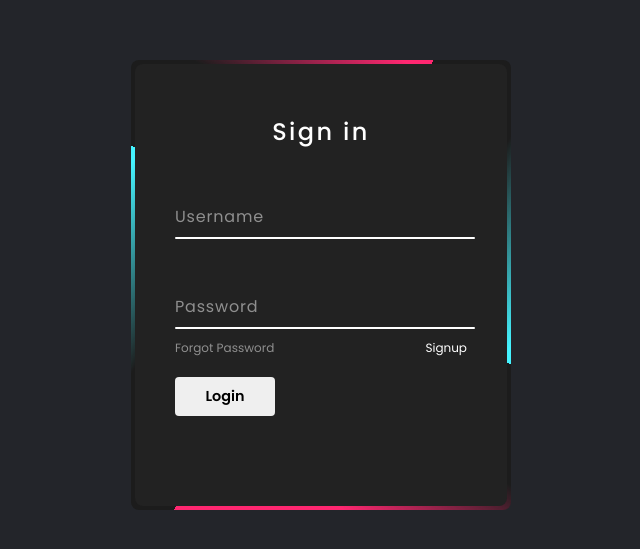
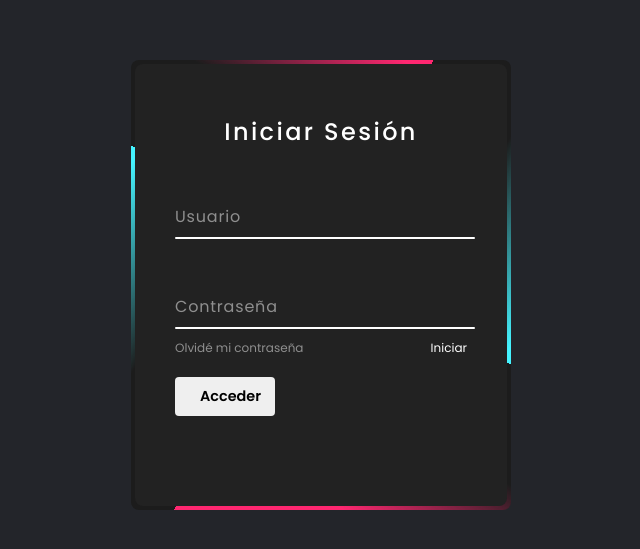
Before and after one commit to CollageLovers/CollageLovers.github.io, a plain HTML site: page Index2.html in a window 1280 px wide. Shown: the part 115-664 px from the top of the page, without its empty margins (319-959 px from the left). Drawn offline with Linux system fonts and the light colour scheme.

Commit message:
traducido a español

```diff
--- a/Index2.html
+++ b/Index2.html
@@ -12,22 +12,22 @@
   <div class="box">
     <span class="borderLine"></span>
     <form action="">
-      <h2>Sign in</h2>
+      <h2>Iniciar Sesión</h2>
       <div class="inputBox">
         <input type="text" required>
-        <span>Username</span>
+        <span>Usuario</span>
         <i></i>
       </div>
       <div class="inputBox">
         <input type="password" required>
-        <span>Password</span>
+        <span>Contraseña</span>
         <i></i>
       </div>
       <div class="links">
-        <a href="#">Forgot Password</a>
-        <a href="#">Signup</a>
+        <a href="#">Olvidé mi contraseña</a>
+        <a href="#">Iniciar</a>
       </div>
-      <input type="submit" id="submit" value="Login">
+      <input type="submit" id="submit" value="Acceder">
     </form>
   </div>
 </body>
```
